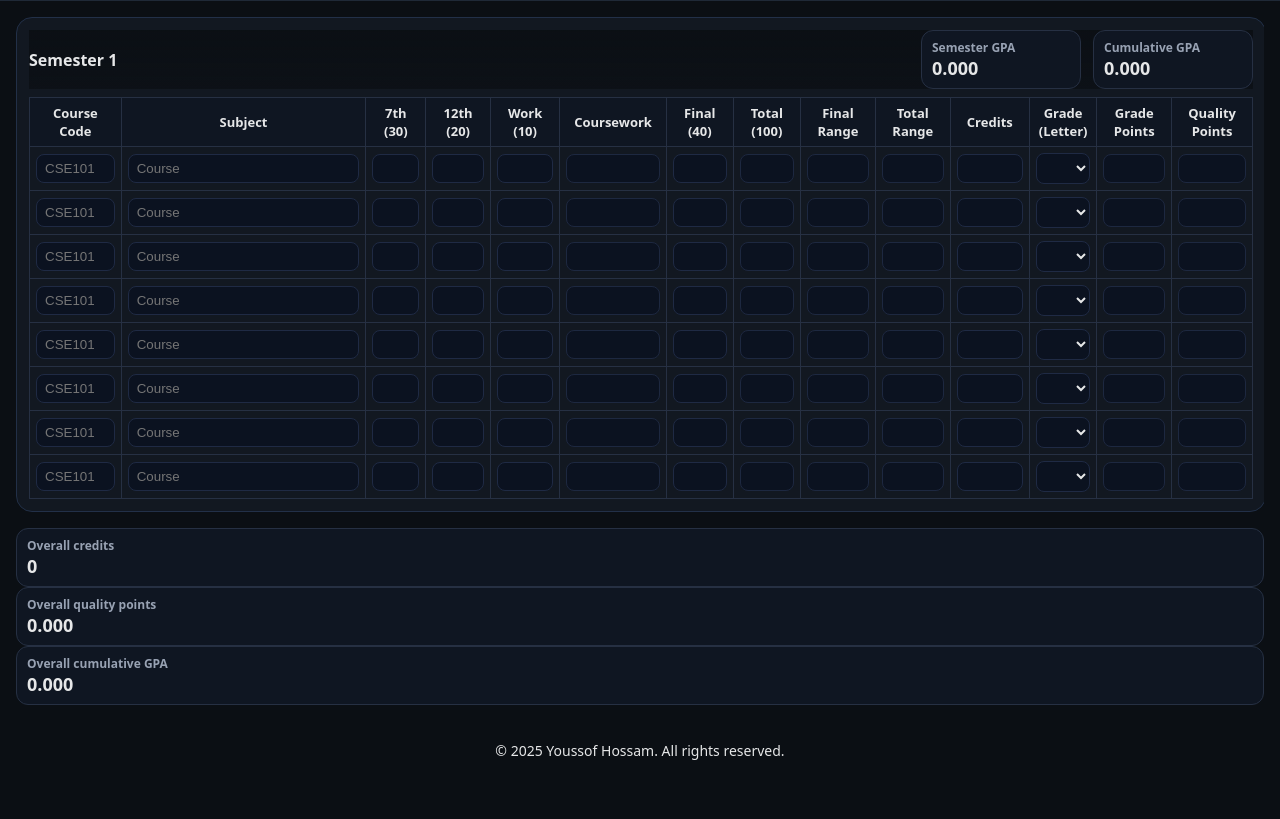
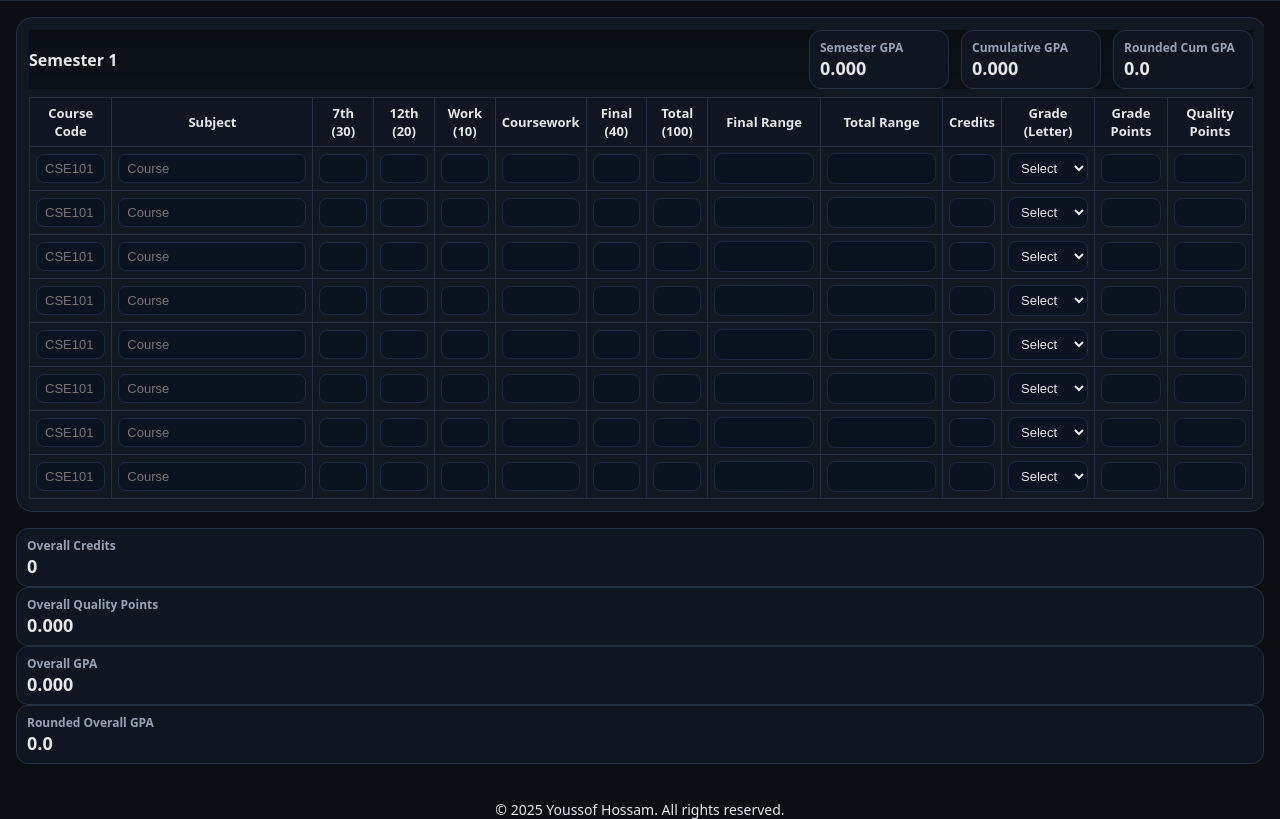
Before and after one commit to youssof33/GPA-Calculator, a plain HTML site: page index.html in a window 1280 px wide. Shown: the part 57-876 px from the top of the page. Before the commit the page ends 817 px from the top, so only its background shows below. Drawn offline with Linux system fonts and the light colour scheme.

Commit message:
Update print statement from Pass option and more things

```diff
--- a/index.html
+++ b/index.html
@@ -22,23 +22,97 @@
   .term{min-width:1250px; background:var(--card); border:1px solid #223048; border-radius:16px; padding:12px;}
   .term header{display:flex; justify-content:space-between; align-items:center; margin-bottom:8px}
   .kpis{display:flex; gap:12px}
-  .kpi{background:#0f1622; border:1px solid #263043; border-radius:12px; padding:8px 10px; min-width:160px}
+  .kpi{background:#0f1622; border:1px solid #263043; border-radius:12px; padding:8px 10px; min-width:140px}
   .kpi h4{margin:0; font-size:12px; color:var(--muted)}
   .kpi .val{font-size:18px; font-weight:700}
   table{width:100%; border-collapse:collapse; font-size:13px}
   th,td{border:1px solid #263043; padding:6px; text-align:center}
   th{background:#0f1622; position:sticky; top:48px; z-index:3}
-  input[type="number"], input[type="text"], select{width:100%; background:#0b1220; border:1px solid #1f2a44; color:var(--text); padding:6px 8px; border-radius:8px}
+
+  /* Remove scroll arrows from number inputs */
+  input[type="number"]::-webkit-inner-spin-button,
+  input[type="number"]::-webkit-outer-spin-button {
+    -webkit-appearance: none;
+    margin: 0;
+  }
+  input[type="number"] {
+    -moz-appearance: textfield;
+  }
+
+  input[type="number"], input[type="text"], select{
+    width:100%;
+    background:#0b1220;
+    border:1px solid #1f2a44;
+    color:var(--text);
+    padding:6px 8px;
+    border-radius:8px;
+    font-size:13px;
+  }
+
+  /* Make select dropdowns wider for better visibility */
+  select {
+    min-width: 80px;
+    max-width: 100px;
+  }
+
   input[readonly]{opacity:.9}
-  .ranges{white-space:nowrap; overflow:hidden; text-overflow:ellipsis}
+
+  /* Remove the ellipsis and allow full text display */
+  .ranges{
+    white-space: normal;
+    word-wrap: break-word;
+    min-width: 100px;
+    max-width: 120px;
+    padding: 6px;
+    font-size: 12.5px;
+    line-height: 1.3;
+    height: auto;
+    text-align: center;
+  }
+
   #saveStatus{margin-left:10px; color:lime; opacity:0; transition:opacity 0.3s;}
 
   /* Column width adjustments */
   td:nth-child(1), th:nth-child(1) { /* Course Code column */
-    width: 7.5%; /* 1.5 times the original width */
+    width: 7%;
   }
   td:nth-child(2), th:nth-child(2) { /* Subject column */
-    width: 20%; /* 2 times the original width */
+    width: 18%;
+  }
+  td:nth-child(11), th:nth-child(11) { /* Credits column */
+    width: 4.5%;
+    min-width: 55px;
+  }
+  td:nth-child(12), th:nth-child(12) { /* Grade Letter column */
+    width: 6.5%;
+    min-width: 75px;
+  }
+  td:nth-child(9), th:nth-child(9) { /* Final Range column */
+    width: 8%;
+    min-width: 95px;
+  }
+  td:nth-child(10), th:nth-child(10) { /* Total Range column - made much wider */
+    width: 10%;
+    min-width: 120px;
+  }
+  td:nth-child(13), th:nth-child(13) { /* Grade Points column */
+    width: 6%;
+    min-width: 70px;
+  }
+  td:nth-child(14), th:nth-child(14) { /* Quality Points column */
+    width: 6.5%;
+    min-width: 85px;
+  }
+
+  /* Adjust other columns proportionally */
+  td:nth-child(3), th:nth-child(3),  /* 7th */
+  td:nth-child(4), th:nth-child(4),  /* 12th */
+  td:nth-child(5), th:nth-child(5),  /* Work */
+  td:nth-child(6), th:nth-child(6),  /* Coursework */
+  td:nth-child(7), th:nth-child(7),  /* Final */
+  td:nth-child(8), th:nth-child(8) { /* Total */
+    width: 5%;
+    min-width: 58px;
   }
 </style>
 </head>
@@ -48,7 +122,7 @@
       <h1>AAST GPA Tracker</h1>
       <span class="pill">Your data is saved in this browser</span>
       <button class="primary" id="saveBtn">Save</button>
-      <button id="loadBtn">Load</button>
+      <button id="loadBtn" style="display:none;">Load</button>
       <button class="danger" id="resetBtn">Reset All</button>
       <span id="saveStatus">Saved!</span>
       <button id="exportBtn">Export Data</button>
@@ -62,16 +136,20 @@
 
     <div class="overall">
       <div class="kpi">
-        <h4>Overall credits</h4>
+        <h4>Overall Credits</h4>
         <div class="val" id="overallCredits">0</div>
       </div>
       <div class="kpi">
-        <h4>Overall quality points</h4>
+        <h4>Overall Quality Points</h4>
         <div class="val" id="overallQp">0.00</div>
       </div>
       <div class="kpi">
-        <h4>Overall cumulative GPA</h4>
+        <h4>Overall GPA</h4>
         <div class="val" id="overallGpa">0.000</div>
+      </div>
+      <div class="kpi">
+        <h4>Rounded Overall GPA</h4>
+        <div class="val" id="overallGpaRounded">0.00</div>
       </div>
     </div>
   </div>
@@ -112,11 +190,31 @@
     return e;
   }
 
-  function inputNumber(attrs={}){ return el('input', Object.assign({type:'number'}, attrs)); }
-  function inputText(attrs={}){ return el('input', Object.assign({type:'text'}, attrs)); }
+  function inputNumber(attrs={}){
+    return el('input', Object.assign({
+      type:'number',
+      step:'0.1',
+      onwheel: 'this.blur()' // Prevent scrolling from changing values
+    }, attrs));
+  }
+
+  function inputText(attrs={}){
+    return el('input', Object.assign({
+      type:'text'
+    }, attrs));
+  }
+
   function selectLetter(){
     const s = el('select');
-    ["","A+","A","A-","B+","B","B-","C+","C","C-","D+","D","F","W"].forEach(g=> s.appendChild(el('option',{value:g,"#text":g})));
+    // Add empty option first
+    s.appendChild(el('option',{value:"","#text":"Select"}));
+
+    // Add all grade options
+    ["A+","A","A-","B+","B","B-","C+","C","C-","D+","D","F","P","W"].forEach(g=> {
+      const option = el('option',{value:g,"#text":g});
+      s.appendChild(option);
+    });
+
     return s;
   }
 
@@ -126,7 +224,8 @@
       el('div',{class:'title'},[el('strong',{"#text":name})]),
       el('div',{class:'kpis'},[
         kpi('Semester GPA',`semGpa_${index}`),
-        kpi('Cumulative GPA',`cumGpa_${index}`)
+        kpi('Cumulative GPA',`cumGpa_${index}`),
+        kpi('Rounded Cum GPA',`roundedGpa_${index}`)
       ])
     ]);
 
@@ -146,25 +245,32 @@
 
     for(let r=0;r<SUBJECT_ROWS;r++){
       const tr = el('tr');
-      const courseCode=inputText({placeholder:'CSE101'});
-      const subject=inputText({placeholder:'Course'});
-      const seventh=inputNumber({max:'30'});
-      const twelfth=inputNumber({max:'20'});
-      const work=inputNumber({max:'10'});
-      const coursework=inputNumber({readonly:true});
-      const final=inputNumber({max:'40'});
-      const total=inputNumber({readonly:true});
-      const finalRange=inputText({readonly:true,class:'ranges'});
-      const totalRange=inputText({readonly:true,class:'ranges'});
-      const credits=inputNumber({});
-      const gradeLetter=selectLetter();
-      const gradePoints=inputNumber({readonly:true});
-      const qualityPoints=inputNumber({readonly:true});
 
-      const inputs={courseCode,subject,seventh,twelfth,work,coursework,final,total,finalRange,totalRange,credits,gradeLetter,gradePoints,qualityPoints};
+      // Create inputs with proper attributes
+      const courseCode = inputText({placeholder:'CSE101'});
+      const subject = inputText({placeholder:'Course'});
+      const seventh = inputNumber({max:'30', min:'0'});
+      const twelfth = inputNumber({max:'20', min:'0'});
+      const work = inputNumber({max:'10', min:'0'});
+      const coursework = inputNumber({readonly:true});
+      const final = inputNumber({max:'40', min:'0'});
+      const total = inputNumber({readonly:true});
+      const finalRange = inputText({readonly:true, class:'ranges'});
+      const totalRange = inputText({readonly:true, class:'ranges'});
+      const credits = inputNumber({min:'0', max:'10', step:'1'});
+      const gradeLetter = selectLetter();
+      const gradePoints = inputNumber({readonly:true});
+      const qualityPoints = inputNumber({readonly:true});
 
-      [courseCode,subject,seventh,twelfth,work,final,credits,gradeLetter].forEach(inp=>{
-        inp.addEventListener('input',()=>{
+      const inputs = {
+        courseCode, subject, seventh, twelfth, work, coursework,
+        final, total, finalRange, totalRange, credits, gradeLetter,
+        gradePoints, qualityPoints
+      };
+
+      // Add event listeners to all inputs that should trigger calculations
+      [courseCode, subject, seventh, twelfth, work, final, credits, gradeLetter].forEach(inp => {
+        inp.addEventListener('input', () => {
           computeRow(inputs);
           computeTerm(termCard);
           computeAll();
@@ -172,29 +278,68 @@
         });
       });
 
-      [courseCode,subject,seventh,twelfth,work,coursework,final,total,finalRange,totalRange,credits,gradeLetter,gradePoints,qualityPoints].forEach(inp=> tr.appendChild(el('td',{},[inp])));
+      // Add inputs to table cells
+      [
+        courseCode, subject, seventh, twelfth, work, coursework,
+        final, total, finalRange, totalRange, credits, gradeLetter,
+        gradePoints, qualityPoints
+      ].forEach(inp => tr.appendChild(el('td',{},[inp])));
+
       tbody.appendChild(tr);
       rows.push(inputs);
     }
+
     table.appendChild(tbody);
     termCard.appendChild(head);
     termCard.appendChild(table);
-    termCard.__rows=rows; termCard.__index=index;
+    termCard.__rows = rows;
+    termCard.__index = index;
+
     return termCard;
   }
 
   function kpi(label,id){ return el('div',{class:'kpi'},[el('h4',{"#text":label}),el('div',{class:'val',id})]); }
   function num(v){const x=parseFloat(v);return isNaN(x)?0:x;}
 
+  // Function to format number - removes .0 if it's a whole number
+  function formatNumber(value, decimals = 1) {
+    if (value === 0 || value === '') return '';
+
+    const numValue = parseFloat(value);
+    if (isNaN(numValue)) return '';
+
+    // Check if it's a whole number
+    if (numValue % 1 === 0) {
+      return numValue.toString();
+    }
+
+    // Otherwise show with specified decimals
+    return numValue.toFixed(decimals);
+  }
+
+  // Function to round GPA to 1 decimal place with proper rounding
+  function roundGPA(gpa) {
+    if (gpa === 0) return 0.00;
+    // Round to 1 decimal place using standard rounding
+    return Math.round(gpa * 10) / 10;
+  }
+
   function computeRow(r){
-    const s=num(r.seventh.value); const t=num(r.twelfth.value); const w=num(r.work.value);
-    const cw=s+t+w; r.coursework.value=cw?cw.toFixed(0):'';
-    const f=r.final.value===''?null:num(r.final.value);
-    r.total.value=(f!==null)?(cw+f).toFixed(0):'';
+    const s = num(r.seventh.value);
+    const t = num(r.twelfth.value);
+    const w = num(r.work.value);
 
-    const letter=r.gradeLetter.value;
+    // Calculate coursework
+    const cw = s + t + w;
+    r.coursework.value = formatNumber(cw);
 
-    // Handle W (Withdraw) case - clear ranges and points
+    const f = r.final.value === '' ? null : num(r.final.value);
+    const totalValue = (f !== null) ? (cw + f) : null;
+    r.total.value = totalValue !== null ? formatNumber(totalValue) : '';
+
+    const letter = r.gradeLetter.value;
+
+    // Handle W (Withdraw) case
     if(letter === "W"){
       r.finalRange.value = '';
       r.totalRange.value = '';
@@ -203,49 +348,89 @@
       return;
     }
 
-    if(letter){
-      const band=GRADE_RANGES.find(b=>b.label===letter);
+    // Handle P (Pass) case
+    if(letter === "P"){
+      r.finalRange.value = '';
+      r.totalRange.value = '';
+      r.gradePoints.value = '';
+      r.qualityPoints.value = '';
+      return;
+    }
+
+    // Calculate ranges for letter grades
+    if(letter && letter !== "Select"){
+      const band = GRADE_RANGES.find(b => b.label === letter);
       if(band){
-        const lo=Math.max(0,band.lo-cw); const hi=Math.max(0,band.hi-cw);
-        r.finalRange.value=`${lo}-${hi}`;
-        r.totalRange.value=`${cw+lo}-${cw+hi}`;
+        const cwNum = num(r.coursework.value);
+        const lo = Math.max(0, band.lo - cwNum);
+        const hi = Math.max(0, band.hi - cwNum);
+
+        // Format final range
+        if (lo === 0 && hi === 0) {
+          r.finalRange.value = '';
+        } else {
+          const loFormatted = formatNumber(lo);
+          const hiFormatted = formatNumber(hi);
+          r.finalRange.value = `${loFormatted}-${hiFormatted}`;
+        }
+
+        // Format total range
+        const totalLo = cwNum + lo;
+        const totalHi = cwNum + hi;
+        const totalLoFormatted = formatNumber(totalLo);
+        const totalHiFormatted = formatNumber(totalHi);
+        r.totalRange.value = `${totalLoFormatted}-${totalHiFormatted}`;
+      } else {
+        r.finalRange.value = '';
+        r.totalRange.value = '';
       }
-    } else {r.finalRange.value=''; r.totalRange.value='';}
+    } else {
+      r.finalRange.value = '';
+      r.totalRange.value = '';
+    }
 
-    const gp=GRADE_POINTS[letter]??''; r.gradePoints.value=gp?gp.toFixed(2):'';
-    const cr=num(r.credits.value);
-    r.qualityPoints.value=(gp && cr)?(cr*gp).toFixed(3):'';
+    // Calculate grade points and quality points
+    const gp = GRADE_POINTS[letter] ?? '';
+    r.gradePoints.value = gp ? formatNumber(gp, 2) : '';
+    const cr = num(r.credits.value);
+    r.qualityPoints.value = (gp && cr) ? formatNumber(cr * gp, 3) : '';
   }
 
   function computeTerm(termCard){
-    let qp=0,cr=0;
+    let qp = 0, cr = 0;
     for(const r of termCard.__rows){
       const letter = r.gradeLetter.value;
 
-      // Skip W (Withdraw) courses in GPA calculation
-      if(letter === "W") continue;
+      // Skip W (Withdraw) and P (Pass) courses in GPA calculation
+      if(letter === "W" || letter === "P" || letter === "Select" || letter === "") continue;
 
-      const gp=parseFloat(r.gradePoints.value);
-      const c=parseFloat(r.credits.value);
+      const gp = parseFloat(r.gradePoints.value);
+      const c = parseFloat(r.credits.value);
 
       // For F grades, credits count but quality points are 0
       if(letter === "F" && !isNaN(c)){
         cr += c;
-        // qp remains 0 for F grades
         continue;
       }
 
-      if(!isNaN(gp)&&!isNaN(c)){qp+=gp*c; cr+=c;}
+      if(!isNaN(gp) && !isNaN(c)){
+        qp += gp * c;
+        cr += c;
+      }
     }
-    const gpa=cr>0?(qp/cr):0;
-    const gEl=termCard.querySelector(`#semGpa_${termCard.__index}`);
-    if(gEl) gEl.textContent=cr>0?gpa.toFixed(3):'0.000';
-    return{qp,cr};
+
+    const gpa = cr > 0 ? (qp / cr) : 0;
+    const roundedGpa = roundGPA(gpa);
+
+    const gEl = termCard.querySelector(`#semGpa_${termCard.__index}`);
+    if(gEl) gEl.textContent = cr > 0 ? gpa.toFixed(3) : '0.000';
+
+    return {qp, cr, gpa, roundedGpa};
   }
 
   function computeAll(){
-    let runningQP=0,runningCR=0;
-    const termCards=[...document.querySelectorAll('.term')];
+    let runningQP = 0, runningCR = 0;
+    const termCards = [...document.querySelectorAll('.term')];
 
     // First, collect all courses and their grades
     const allCourses = [];
@@ -256,7 +441,7 @@
         const credits = parseFloat(row.credits.value) || 0;
         const qualityPoints = parseFloat(row.qualityPoints.value) || 0;
 
-        if (courseCode && grade !== "W") {
+        if (courseCode && grade !== "W" && grade !== "P" && grade !== "Select" && grade !== "") {
           allCourses.push({
             courseCode,
             grade,
@@ -268,10 +453,10 @@
       });
     });
 
-    // Now, process courses to handle retakes
+    // Process courses to handle retakes
     const courseMap = new Map();
 
-    // Process courses in chronological order (by term index)
+    // Process courses in chronological order
     allCourses.forEach(course => {
       if (!courseMap.has(course.courseCode)) {
         // First time seeing this course
@@ -295,16 +480,22 @@
       }
     });
 
+    // Calculate overall GPA
+    const overallGpa = runningCR > 0 ? (runningQP / runningCR) : 0;
+    const overallRoundedGpa = roundGPA(overallGpa);
+
+    // Update overall statistics
+    document.getElementById('overallQp').textContent = runningQP.toFixed(3);
+    document.getElementById('overallCredits').textContent = runningCR.toFixed(0);
+    document.getElementById('overallGpa').textContent = runningCR > 0 ? overallGpa.toFixed(3) : '0.000';
+    document.getElementById('overallGpaRounded').textContent = runningCR > 0 ? overallRoundedGpa.toFixed(1) : '0.0';
+
     // Update the cumulative GPA for each term
-    let cumulativeQP = 0;
-    let cumulativeCR = 0;
-
     termCards.forEach((termCard, termIndex) => {
       // Calculate term-specific GPA
       const termResult = computeTerm(termCard);
 
-      // For cumulative GPA, we need to consider all courses up to this term
-      // with proper handling of retakes
+      // Calculate cumulative GPA up to this term
       const coursesUpToTerm = allCourses.filter(course => course.termIndex <= termIndex);
       const courseMapUpToTerm = new Map();
       let termCumulativeQP = 0;
@@ -328,33 +519,37 @@
         }
       });
 
+      const termCumulativeGpa = termCumulativeCR > 0 ? (termCumulativeQP / termCumulativeCR) : 0;
+      const termRoundedGpa = roundGPA(termCumulativeGpa);
+
       const cEl = termCard.querySelector(`#cumGpa_${termCard.__index}`);
+      const rEl = termCard.querySelector(`#roundedGpa_${termCard.__index}`);
+
       if (cEl) {
-        cEl.textContent = termCumulativeCR > 0 ? (termCumulativeQP / termCumulativeCR).toFixed(3) : '0.000';
+        cEl.textContent = termCumulativeCR > 0 ? termCumulativeGpa.toFixed(3) : '0.000';
+      }
+      if (rEl) {
+        rEl.textContent = termCumulativeCR > 0 ? termRoundedGpa.toFixed(1) : '0.0';
       }
     });
-
-    document.getElementById('overallQp').textContent = runningQP.toFixed(3);
-    document.getElementById('overallCredits').textContent = runningCR.toFixed(0);
-    document.getElementById('overallGpa').textContent = runningCR > 0 ? (runningQP / runningCR).toFixed(3) : '0.000';
   }
 
   // ---------- SAVE/LOAD ----------
   function saveData(showMsg = true){
-    const data=[];
-    const termCards=[...document.querySelectorAll('.term')];
-    termCards.forEach(term=>{
-      const rows=[];
-      term.__rows.forEach(r=>{
+    const data = [];
+    const termCards = [...document.querySelectorAll('.term')];
+    termCards.forEach(term => {
+      const rows = [];
+      term.__rows.forEach(r => {
         rows.push({
-          courseCode:r.courseCode.value,
-          subject:r.subject.value,
-          seventh:r.seventh.value,
-          twelfth:r.twelfth.value,
-          work:r.work.value,
-          final:r.final.value,
-          credits:r.credits.value,
-          gradeLetter:r.gradeLetter.value
+          courseCode: r.courseCode.value,
+          subject: r.subject.value,
+          seventh: r.seventh.value,
+          twelfth: r.twelfth.value,
+          work: r.work.value,
+          final: r.final.value,
+          credits: r.credits.value,
+          gradeLetter: r.gradeLetter.value
         });
       });
       data.push(rows);
@@ -362,30 +557,30 @@
     localStorage.setItem("gpaData", JSON.stringify(data));
 
     if(showMsg){
-      const msg=document.getElementById("saveStatus");
-      msg.style.opacity=1;
-      setTimeout(()=> msg.style.opacity=0, 2000);
+      const msg = document.getElementById("saveStatus");
+      msg.style.opacity = 1;
+      setTimeout(() => msg.style.opacity = 0, 2000);
     }
   }
 
   function loadData(){
-    const saved=localStorage.getItem("gpaData");
+    const saved = localStorage.getItem("gpaData");
     if(!saved) return;
-    const data=JSON.parse(saved);
-    const termCards=[...document.querySelectorAll('.term')];
-    data.forEach((rows,ti)=>{
+    const data = JSON.parse(saved);
+    const termCards = [...document.querySelectorAll('.term')];
+    data.forEach((rows, ti) => {
       if(termCards[ti]){
-        rows.forEach((row,ri)=>{
-          const r=termCards[ti].__rows[ri];
+        rows.forEach((row, ri) => {
+          const r = termCards[ti].__rows[ri];
           if(r){
-            r.courseCode.value=row.courseCode||"";
-            r.subject.value=row.subject||"";
-            r.seventh.value=row.seventh||"";
-            r.twelfth.value=row.twelfth||"";
-            r.work.value=row.work||"";
-            r.final.value=row.final||"";
-            r.credits.value=row.credits||"";
-            r.gradeLetter.value=row.gradeLetter||"";
+            r.courseCode.value = row.courseCode || "";
+            r.subject.value = row.subject || "";
+            r.seventh.value = row.seventh || "";
+            r.twelfth.value = row.twelfth || "";
+            r.work.value = row.work || "";
+            r.final.value = row.final || "";
+            r.credits.value = row.credits || "";
+            r.gradeLetter.value = row.gradeLetter || "";
             computeRow(r);
           }
         });
@@ -403,7 +598,6 @@
 
   // ---------- EXPORT/IMPORT ----------
   function exportData(){
-    // Save first, so the latest inputs are included
     saveData(false);
 
     const data = localStorage.getItem("gpaData");
@@ -435,12 +629,11 @@
     reader.onload = function(e){
       try {
         const importedData = JSON.parse(e.target.result);
-        // Validate the imported data structure
         if (Array.isArray(importedData) && importedData.length > 0 &&
             Array.isArray(importedData[0]) && importedData[0].length > 0) {
           localStorage.setItem("gpaData", JSON.stringify(importedData));
           alert("Data imported successfully! Reloading...");
-          location.reload(); // reload to apply imported data
+          location.reload();
         } else {
           alert("Invalid file format! The file doesn't contain valid GPA data.");
         }
@@ -450,21 +643,20 @@
     };
     reader.readAsText(file);
 
-    // Reset the file input to allow importing the same file again
     event.target.value = '';
   }
 
   function autoSave(){
-    saveData(false); // silent autosave
+    saveData(false);
   }
 
   // Build page
-  const cards=TERMS.map((name,i)=>makeTerm(name,i));
-  cards.forEach(c=>termsEl.appendChild(c));
+  const cards = TERMS.map((name, i) => makeTerm(name, i));
+  cards.forEach(c => termsEl.appendChild(c));
   computeAll();
 
   // Setup event listeners
-  document.getElementById("saveBtn").addEventListener("click", ()=>saveData(true));
+  document.getElementById("saveBtn").addEventListener("click", () => saveData(true));
   document.getElementById("loadBtn").addEventListener("click", loadData);
   document.getElementById("resetBtn").addEventListener("click", resetAll);
   document.getElementById("exportBtn").addEventListener("click", exportData);
```
